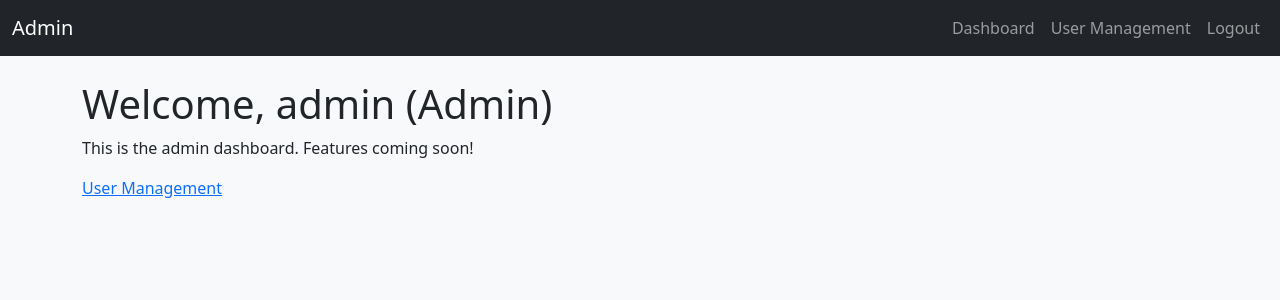
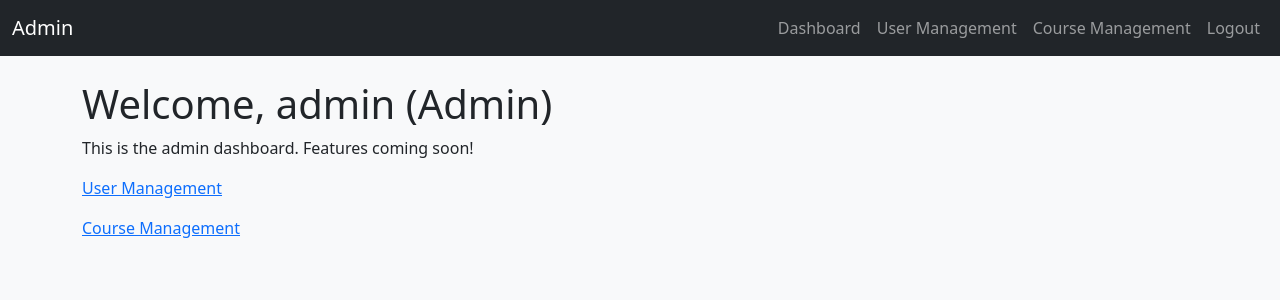
Before and after one commit to ZEnglish89/CSE108-08, a Flask app: page /dashboard/admin in a window 1280 px wide. Shown: the top 300 px of the page. Run offline with Flask 3, Linux system fonts and the light colour scheme; a user stored in the database is signed in; parts of the project's set-up code (start-up, migrations or seed data) failed here and were passed over.

Commit message:
Cleaned up models, added new form, course management partially implemented.

```diff
--- a/app.py
+++ b/app.py
@@ -1,8 +1,8 @@
 from flask import Flask, render_template, redirect, url_for, request, flash
 from flask_login import LoginManager, login_user, logout_user, login_required, current_user
 from config import Config
-from models import db, User
-from forms import LoginForm, RegisterForm
+from models import db, User, Course
+from forms import LoginForm, RegisterForm, newCourse
 
 app = Flask(__name__)
 app.config.from_object(Config)
@@ -97,7 +97,8 @@ def admin_users():
             username=form.username.data,
             email=form.email.data,
             password=form.password.data,
-            role=form.role.data
+            role=form.role.data,
+#            classes = {}
         )
         db.session.add(new_user)
         db.session.commit()
@@ -142,6 +143,34 @@ def admin_delete_user(user_id):
     return redirect(url_for('admin_users'))
 
 # --------------------------
+# COURSE MANAGEMENT (CRUD)
+# --------------------------
+
+@app.route('/admin/courses',methods = ["GET","POST"])
+@login_required
+def admin_courses():
+    if current_user.role != 'admin':
+        flash("Access denied.", "danger")
+        return redirect(url_for('login'))
+
+    form = newCourse()
+    if form.validate_on_submit():
+        new_course = Course(
+            Title = form.Title.data,
+            Teacher = form.Teacher.data,
+            Time = form.Time.data,
+            currStudents = 0,
+            maxStudents = form.maxStudents.data,
+            Students = {}
+        )
+        db.session.add(new_course)
+        db.session.commit()
+        flash(f"Course '{new_course.Title}' created successfully.", 'success')
+        return redirect(url_for('admin_courses'))
+    courses = Course.query.all()
+    return render_template('course_management.html', courses=courses, form=form)
+
+# --------------------------
 # ADD COURSE (Placeholder)
 # --------------------------
 
--- a/templates/base.html
+++ b/templates/base.html
@@ -39,6 +39,9 @@
                     <li class="nav-item">
                         <a class="nav-link" href="{{ url_for('admin_users') }}">User Management</a>
                     </li>
+                    <li class="nav-item">
+                        <a class="nav-link" href="{{ url_for('admin_courses') }}">Course Management</a>
+                    </li>
                 {% endif %}
 
                 <li class="nav-item">
--- a/templates/dashboard_admin.html
+++ b/templates/dashboard_admin.html
@@ -5,4 +5,5 @@
 <p>This is the admin dashboard. Features coming soon!</p>
 
 <p><a href="{{ url_for('admin_users') }}">User Management</a></p>
+<p><a href="{{ url_for('admin_courses') }}">Course Management</a></p>
 {% endblock %}
```
Also changed, not shown: forms.py (+7 -0 lines), models.py (+2 -7 lines).
